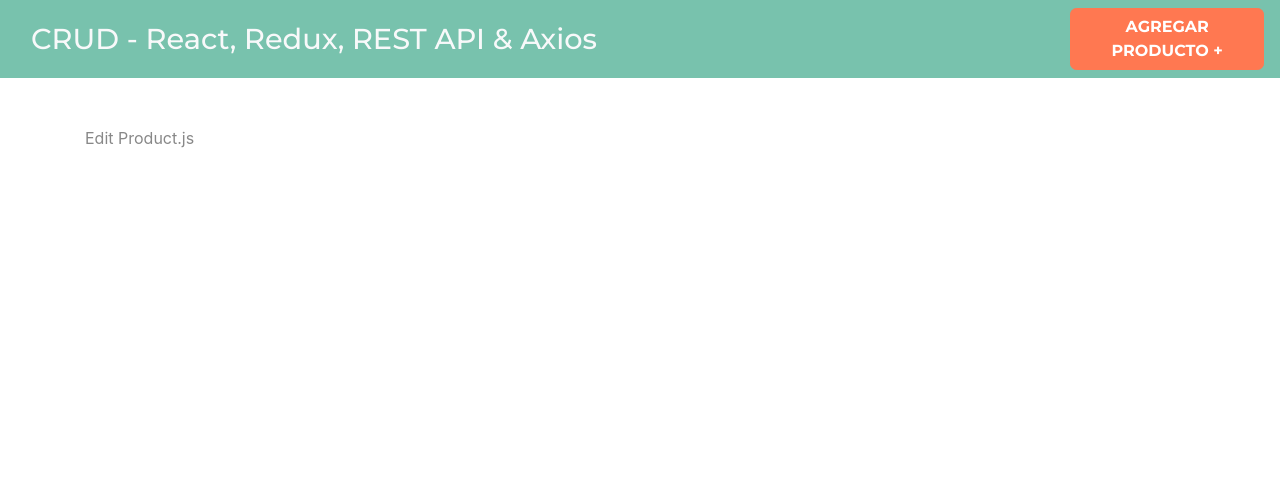
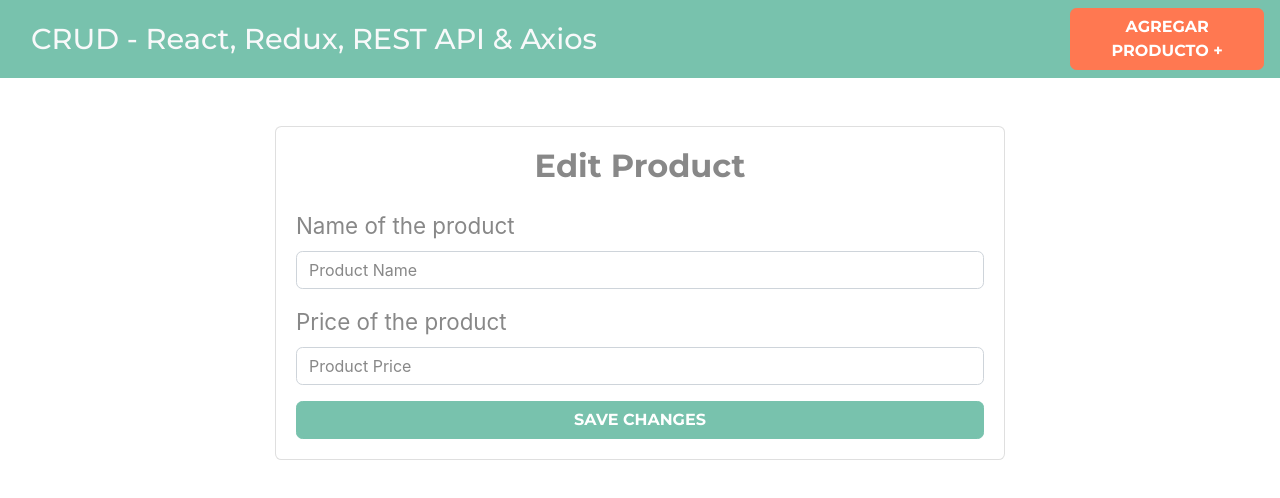
Before and after one commit to AGustems/react-redux-crud, a React (Create React App) app: page /products/edit/1 in a window 1280 px wide. Shown: the top 498 px of the page. Built offline with nearby package versions, Linux system fonts and the light colour scheme.

Commit message:
Creating the HTML for the products and editproduct components

```diff
--- a/src/components/EditProduct.js
+++ b/src/components/EditProduct.js
@@ -2,8 +2,43 @@
 
 const EditProduct = () => {
     return (
-        <div>
-            Edit Product.js
+        <div className="row justify-content-center">
+            <div className="col-md-8">
+                <div className="card">
+                    <div className="card-body">
+                        <h2 className="text-center mb-4 font-weight-bold">
+                            Edit Product
+                        </h2>
+
+                        <form>
+                            <div className="form-group">
+                                <label>Name of the product</label>
+                                <input
+                                    type="text"
+                                    className="form-control"
+                                    placeholder="Product Name"
+                                    name="name"
+                                    />
+                            </div>
+
+                            <div className="form-group">
+                                <label>Price of the product</label>
+                                <input
+                                    type="number"
+                                    className="form-control"
+                                    placeholder="Product Price"
+                                    name="price"
+                                    />
+                            </div>
+                            <input
+                                type="submit"
+                                className="btn btn-primary font-weight-bold text-uppercase d-block w-100"
+                                value="Save Changes"/>
+                        </form>
+
+                    </div>
+                </div>
+            </div>
         </div>
     )
 }
--- a/src/components/Products.js
+++ b/src/components/Products.js
@@ -2,9 +2,21 @@
 
 const Products = () => {
     return (
-        <div>
-            From Products.js
-        </div>
+        <>
+            <h2 className="text-center my-5"> Product Listing</h2>
+            <table className="table table-striped">
+                <thead className="bg-primary table-dark">
+                    <tr>
+                        <th scope="col">Name</th>
+                        <th scope="col">Price</th>
+                        <th scope="col">Actions</th>
+                    </tr>
+                </thead>
+                <tbody>
+
+                </tbody>
+            </table>
+        </>
     )
 }
 
```
Also changed, not shown: 1 other file (tests, documents, lock files or other folders).
